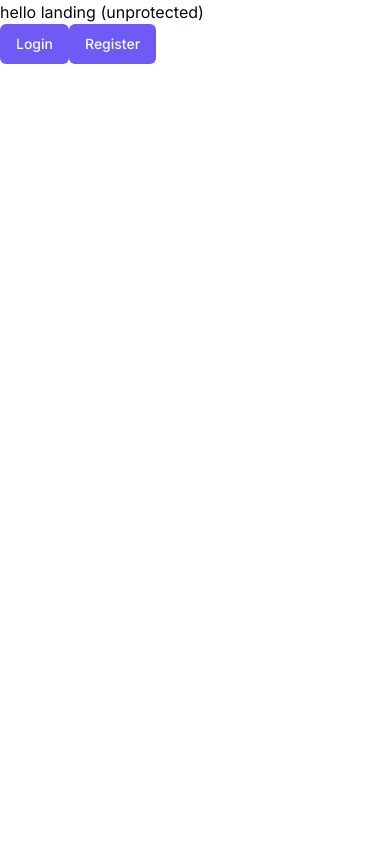
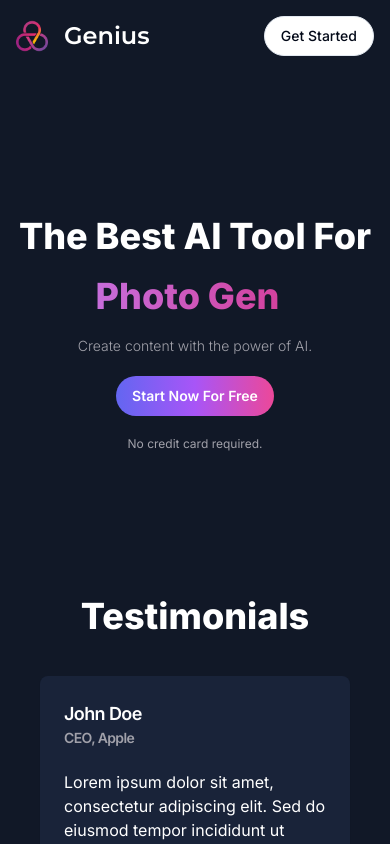
Before and after one commit to naglaa77/saas-ai-generator, a Next.js app: page / in a window 390 px wide. Built offline with nearby package versions, Linux system fonts and the light colour scheme; no server answers.

Commit message:
Feat(Implement): Implement landing page

```diff
--- /dev/null
+++ b/app/(landing)/layout.tsx
@@ -0,0 +1,16 @@
+
+
+interface LandingLayoutProps {
+    children: React.ReactNode;
+
+}
+
+export default function LandingLayout({ children }:LandingLayoutProps) {
+    return (
+        <main className="h-full bg-[#111827] overflow-auto">
+            <div className="mx-auto max-w-screen-xl h-full w-full">
+                {children}
+            </div>
+        </main>
+    );
+}
--- a/app/(landing)/page.tsx
+++ b/app/(landing)/page.tsx
@@ -1,22 +1,15 @@
 import Link from "next/link";
 import {Button} from "@/components/ui/button";
+import {LandingNavbar} from "@/components/landing-navbar";
+import {LandingHero} from "@/components/landing-hero";
+import {LandingContent} from "@/components/landing-content";
 
 export default function LandingPage() {
     return (
-        <div>
-            <h1>hello landing (unprotected)</h1>
-            <div>
-                <Link href="/sign-in">
-                    <Button>
-                        Login
-                    </Button>
-                </Link>
-                <Link href="/sign-up">
-                    <Button>
-                        Register
-                    </Button>
-                </Link>
-            </div>
+        <div className="h-full">
+            <LandingNavbar/>
+            <LandingHero/>
+            <LandingContent/>
         </div>
     );
 }
--- /dev/null
+++ b/components/landing-content.tsx
@@ -0,0 +1,85 @@
+'use client'
+
+import {Card, CardContent, CardHeader, CardTitle} from "@/components/ui/card";
+import {it} from "node:test";
+
+const testimonials = [
+    {
+        name: "John Doe",
+        title: "CEO, Apple",
+        description: "Lorem ipsum dolor sit amet, consectetur adipiscing elit. Sed do eiusmod tempor incididunt ut" ,
+        avatar: "J"
+    },
+    {
+        name: "John Doe",
+        title: "CEO, Apple",
+        description: "Lorem ipsum dolor sit amet, consectetur adipiscing elit. Sed do eiusmod tempor incididunt ut" ,
+        avatar: "J"
+    },
+    {
+        name: "John Doe",
+        title: "CEO, Apple",
+        description: "Lorem ipsum dolor sit amet, consectetur adipiscing elit. Sed do eiusmod tempor incididunt ut" ,
+        avatar: "J"
+    },
+    {
+        name: "John Doe",
+        title: "CEO, Apple",
+        description: "Lorem ipsum dolor sit amet, consectetur adipiscing elit. Sed do eiusmod tempor incididunt ut" ,
+        avatar: "J"
+    },
+    {
+        name: "John Doe",
+        title: "CEO, Apple",
+        description: "Lorem ipsum dolor sit amet, consectetur adipiscing elit. Sed do eiusmod tempor incididunt ut" ,
+        avatar: "J"
+    },
+    {
+        name: "John Doe",
+        title: "CEO, Apple",
+        description: "Lorem ipsum dolor sit amet, consectetur adipiscing elit. Sed do eiusmod tempor incididunt ut" ,
+        avatar: "J"
+    },
+    {
+        name: "John Doe",
+        title: "CEO, Apple",
+        description: "Lorem ipsum dolor sit amet, consectetur adipiscing elit. Sed do eiusmod tempor incididunt ut" ,
+        avatar: "J"
+    },
+    {
+        name: "John Doe",
+        title: "CEO, Apple",
+        description: "Lorem ipsum dolor sit amet, consectetur adipiscing elit. Sed do eiusmod tempor incididunt ut" ,
+        avatar: "J"
+    },
+    ]
+
+
+export function LandingContent() {
+    return (
+        <div className="px-10 pb-20">
+           <h1 className="text-center text-4xl text-white font-extrabold mb-10">
+               Testimonials
+           </h1>
+            <div className="grid grid-cols-1 sm:grid-cols-2 md:grid-cols-3 lg:grid-cols-4 gap-4">
+                {testimonials.map((item) => (
+                    <Card key={item.description} className="bg-[#192339] border-none text-white">
+                        <CardHeader>
+                            <CardTitle className="flex items-center gap-x-2">
+                                <div>
+                                    <p className="text-lg">{item.name}</p>
+                                    <p className="text-zinc-400 text-sm">{item.title}</p>
+                                </div>
+                            </CardTitle>
+                            <CardContent className="pt-4 px-0">
+                                {item.description}
+                            </CardContent>
+                        </CardHeader>
+                    </Card>
+                ))}
+
+
+            </div>
+        </div>
+    );
+}
--- /dev/null
+++ b/components/landing-hero.tsx
@@ -0,0 +1,43 @@
+'use client'
+
+import {useAuth} from "@clerk/nextjs";
+import TypewriterComponent from "typewriter-effect";
+import Link from "next/link";
+import {Button} from "@/components/ui/button";
+
+export function LandingHero() {
+    const {isSignedIn} = useAuth()
+
+    return (
+        <div className="text-white font-bold py-36 text-center space-y-5">
+            <div className="text-4xl sm:text-5xl md:text-6xl lg:text-7xl space-y-5 font-extrabold">
+                <h1>The Best AI Tool For</h1>
+                <div className="text-transparent bg-clip-text bg-gradient-to-r from-purple-400 to-pink-600">
+                    <TypewriterComponent
+                        options={{
+                            strings: ["Chatbot.", "Photo Generation.", "Music Generation.", "Code Generation.", "Video" +
+                            " Generation."
+                            ],
+                            autoStart: true,
+                            loop: true,
+                        }}
+                    />
+                </div>
+            </div>
+            <div className="text-sm md:text-xl font-light text-zinc-400">
+                Create content with the power of AI.
+            </div>
+            <div className="">
+                <Link href={isSignedIn ? "/dashboard" : "/sign-up"}>
+                    <Button variant="premium" className="md:text-lg p-4 md:p-6 rounded-full font-semibold">
+                        Start Now For Free
+                    </Button>
+                </Link>
+            </div>
+            <div className="text-zinc-400 text-xs md:text-sm font-normal">
+                No credit card required.
+            </div>
+
+        </div>
+    );
+}
--- /dev/null
+++ b/components/landing-navbar.tsx
@@ -0,0 +1,34 @@
+'use client'
+import {Montserrat} from 'next/font/google'
+import {useAuth} from "@clerk/nextjs";
+import Link from "next/link";
+import Image from "next/image";
+import {cn} from "@/lib/utils";
+import {Button} from "@/components/ui/button";
+
+
+const font = Montserrat({
+    weight: "600",
+    subsets: ["latin"]
+})
+export function LandingNavbar() {
+
+    const {isSignedIn} = useAuth()
+
+
+    return (
+        <nav className="p-4 bg-transparent flex items-center justify-between">
+            <Link href="/" className="flex items-center">
+                <div className="relative h-8 w-8 mr-4">
+                    <Image src="/logo.png" alt="logo" fill/>
+                </div>
+                <h1 className={cn("text-2xl font-bold text-white",font.className)}>Genius</h1>
+            </Link>
+            <div className="flex items-center gap-x-2">
+                <Link href={isSignedIn? "/dashboard" : "/sign-up"}>
+                    <Button variant="outline" className="rounded-full">Get Started</Button>
+                </Link>
+            </div>
+        </nav>
+    );
+}
--- a/package.json
+++ b/package.json
@@ -34,6 +34,7 @@
     "stripe": "^15.4.0",
     "tailwind-merge": "^2.2.2",
     "tailwindcss-animate": "^1.0.7",
+    "typewriter-effect": "^2.21.0",
     "zod": "^3.23.0",
     "zustand": "^4.5.2"
   },
```
Also changed, not shown: 1 other file (tests, documents, lock files or other folders).
